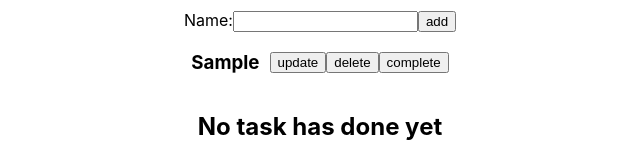
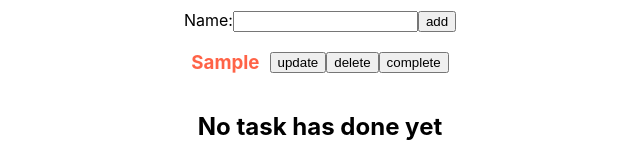
Before and after one commit to mamun-opu/to-do, a React (Create React App) app: page / in a window 1280 px wide. Both pictures are taken after typing "Sample" into the empty fields and a click on the input "add". Shown: the top 160 px of the page, without its empty margins (320-960 px from the left). Built offline with nearby package versions, Linux system fonts and the light colour scheme.

Commit message:
added simple styling, task editing

```diff
--- a/src/components/CompletedTask/CompletedTask.js
+++ b/src/components/CompletedTask/CompletedTask.js
@@ -1,10 +1,11 @@
 import React from 'react';
+import './CompletedTask.css'
 
 const CompletedTask = ({name, redoHandler}) => {
 
     return (
         <div style = {{display: 'flex', justifyContent: 'center', alignItems: 'center'}}>
-            <li>Well done, {name} is completed</li>
+            <li>Well done, <span style = {{color: '#0069D9', fontSize: 'larger', fontWeight: 'bold'}}>{name}</span> is completed</li>
             <button style = {{marginLeft: '5px'}} onClick = {redoHandler}>Redo</button>
         </div>
     );
--- a/src/components/InputTask/InputTask.js
+++ b/src/components/InputTask/InputTask.js
@@ -25,7 +25,7 @@ const InputTask = ({todo, setTodo, todoList, setTodoList}) => {
         } else if(todo.length <= 0){
             setErrorMessage('please insert your task')
         } else{
-            setErrorMessage('this task is already in the list')
+            setErrorMessage('Hold on, this task is already in the list')
         }
 
         e.preventDefault();
@@ -34,7 +34,7 @@ const InputTask = ({todo, setTodo, todoList, setTodoList}) => {
 
     return (
         <div>
-            {errorMessage}
+            <span style = {{fontWeight: 'bold', fontSize: 'larger', color: 'maroon'}}>{errorMessage}</span>
             <form style = {{marginTop: '10px'}} onSubmit={handleSubmit}>
                 <label>
                 Name:
--- a/src/components/Task/Task.js
+++ b/src/components/Task/Task.js
@@ -1,17 +1,74 @@
-import React from 'react';
+import React, { useState } from 'react'
+import './Tasks.css'
 
-const Task = ({name, updateHandler, deleteHandler, completeHandler}) => {
+const Task = ({ name, todoList,setTodoList, deleteHandler, completeHandler, id }) => {
+  const [newInput, setNewInput] = useState('')
+  const [display, setDisplay] = useState(true);
+  const [taskToEdit, setTaskToEdit] = useState({});
 
-    return (
-        <div style = {{display: 'flex', justifyContent: 'center', alignItems: 'center'}}>
-            <h3>{name}</h3>
-            <div style = {{marginLeft: '10px'}}>
-                <button onClick = {updateHandler}>update</button>
-                <button onClick = {deleteHandler}>delete</button>
-                <button onClick = {completeHandler}>complete</button>
+  // const refName = useRef(null);
+  // const refInput = useRef(null);
+
+  // refInput.current.style.display = 'none'
+
+  // useEffect(() => {
+
+  // })
+  console.log(taskToEdit)
+  console.log(newInput)
+
+
+  const handleChange = (e) => {
+    setNewInput(e.target.value)
+  }
+  const handleSubmit = (event) => {
+    let newTaskList = [...todoList];
+    console.log(taskToEdit.id)
+    let task = {
+        name: newInput,
+        id: taskToEdit.id
+    }
+    console.log(task)
+    const editedList = newTaskList.map(todo => {
+        if(todo.id === taskToEdit.id){
+            todo.name = newInput
+        }
+        return todo;
+    })
+    setTodoList(editedList);
+    setDisplay(true)
+    event.preventDefault();
+  }
+
+
+  const handleEdit = (key) => {
+    setNewInput(name)
+    setDisplay(false)
+    let newTaskList = [...todoList];
+    const selectedTask = newTaskList.filter(task => task.id === key);
+    setTaskToEdit(...selectedTask);
+  }
+
+  return (
+    <div>
+        <div className =  {'taskDisplay ' + (display ? 'display-flex': 'display-none')}>
+            <h3 style={{ color: 'tomato' }}>{name}</h3>
+
+            <div style={{ marginLeft: '10px' }}>
+                <button onClick={() => handleEdit(id)}>update</button>
+                <button onClick={deleteHandler}>delete</button>
+                <button onClick={completeHandler}>complete</button>
             </div>
         </div>
-    );
-};
+        <form className = {(display ? 'display-none' : 'display-block')} onSubmit={handleSubmit}>
+            <label>
+                edit here :
+                <input type="text" value={newInput} onChange={handleChange} />
+            </label>
+            <input type="submit" value="edit done"/>
+        </form>
+    </div>
+  )
+}
 
-export default Task;
+export default Task
--- /dev/null
+++ b/src/components/Task/Tasks.css
@@ -0,0 +1,14 @@
+.taskDisplay{
+    justify-content: center;
+    align-items: center;
+}
+.display-flex{
+    display: flex;
+}
+.display-none{
+    display: none;
+}
+.display-block{
+    display: block;
+    margin-top: 20px;
+}
--- a/src/components/Tasks/Tasks.js
+++ b/src/components/Tasks/Tasks.js
@@ -9,58 +9,6 @@ const Tasks = () => {
     const [todo, setTodo] = useState('');
     const [todoList, setTodoList] = useState([])
     const [completedTodoList, setCompletedTodoList] = useState([])
-
-
-
-    // const [isUnique, setIsUnique] = useState(false);
-    // const [isUpdate, setIsUpdate] = useState(false);
-    // const [selectedTask, SelectedTask] = useState(-1)
-
-
-    // const handleTodoChange = (event) => {
-    //     setTodo(event.target.value)
-    // }
-
-    // const handleUpdateTodoList = (event) => {
-    //     setTodo('');
-    //     let isUnique = false;
-    //     let myTasks = todoList.filter(task => task);
-    //     console.log(myTasks.length)
-
-    //     if(myTasks.length <= 0){
-    //         isUnique = true;
-    //     }else{
-    //         isUnique = myTasks.some(task => {
-    //             console.log('....hello......')
-    //             console.log(todo, task.value)
-    //             console.log(todo !== task.value)
-    //             return todo !== task.value
-    //         })
-    //         console.log(isUnique)
-    //     }
-    //     if(isUnique === true){
-    //         console.log(isUnique)
-    //         let newTask =  {
-    //             value: todo,
-    //             id: todoList.length
-    //         }
-    //         myTasks.push(newTask);
-    //         setTodoList(myTasks);
-    //         setErrorMessage('');
-    //         isUnique = false;
-    //         console.log(isUnique)
-    //     }else{
-    //         console.log('errrrrrrrrrr')
-    //         setErrorMessage('this task is already in the list')
-    //     }
-
-    //     console.log(todo)
-
-    //     console.log(todoList)
-    //     event.preventDefault();
-    // }
-
-
 
 
     const handleDelete = (key) => {
@@ -99,9 +47,6 @@ const Tasks = () => {
     //     setTodoList(newTask);
     // }
 
-    const handleUpdate = () => {
-
-    }
 
 
     return (
@@ -114,8 +59,9 @@ const Tasks = () => {
                     <Task
                         deleteHandler = {() => handleDelete(task.id)}
                         completeHandler = {() => {handleComplete(task.id)}}
-                        updateHandler = {() => {handleUpdate(task.id)}}
-                        name = {task.name} key = {task.id}
+                        name = {task.name} key = {task.id} id = {task.id}
+                        todoList = {todoList}
+                        setTodoList = {setTodoList}
                     />)
             }
             {
```
Also changed, not shown: src/components/CompletedTask/CompletedTask.css (added).
